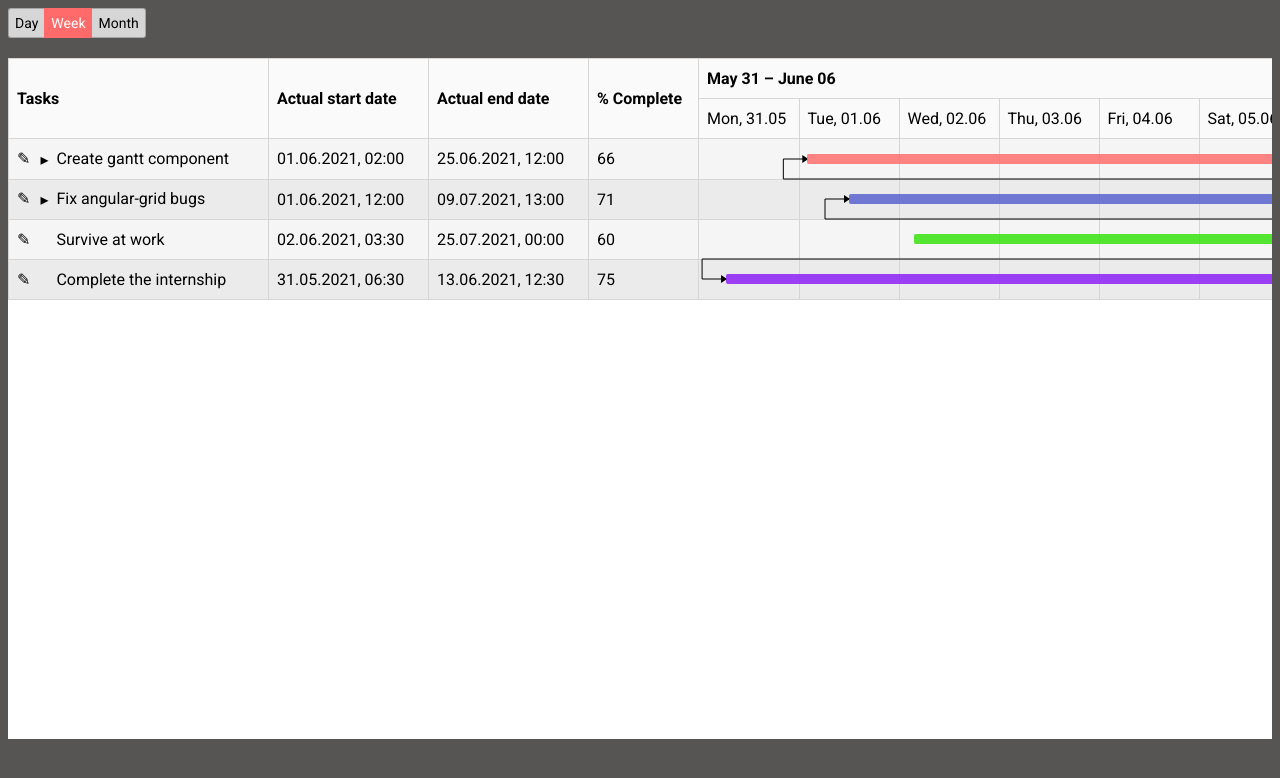
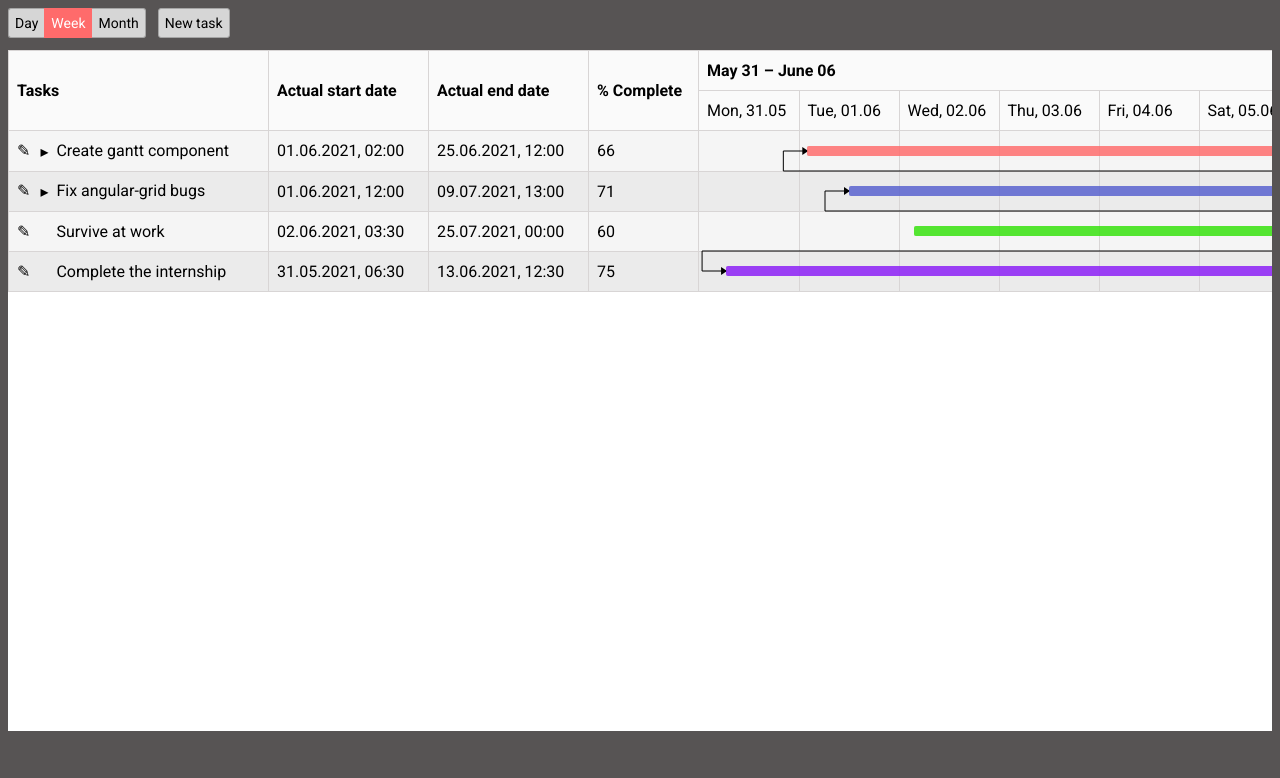
Before and after one commit to Overfirst/angular-gantt, an Angular app: page / in a window 1280 px wide. Shown: the top 778 px of the page. Built offline with nearby package versions, Linux system fonts and the light colour scheme.

Commit message:
Кнопка для создания таска (на будущее)

```diff
--- a/src/app/shared/components/gantt/gantt-periods/gantt-periods.component.html
+++ b/src/app/shared/components/gantt/gantt-periods/gantt-periods.component.html
@@ -1,4 +1,3 @@
-<nav>
 <button
   *ngFor="let p of periods"
   (click)="period = p"
@@ -7,4 +6,3 @@
   [disabled]="disabled"
   [class.btn-disabled]="disabled"
 >{{ p }}</button>
-</nav>
--- a/src/app/shared/components/gantt/gantt-periods/gantt-periods.component.scss
+++ b/src/app/shared/components/gantt/gantt-periods/gantt-periods.component.scss
@@ -5,8 +5,6 @@ $header-btn-active-color:#ff6b6b;
   padding: 6px;
   border: 1px solid #a5a5a5;
   background: #d6d6d6;
-  margin-bottom: 20px;
-
 
   &:not(.btn-disabled) {
     cursor: pointer;
--- a/src/app/shared/components/gantt/gantt.component.html
+++ b/src/app/shared/components/gantt/gantt.component.html
@@ -1,7 +1,15 @@
-<gantt-periods
-  [disabled]="modalOpened"
-  (periodChange)="periodChange($event)">
-</gantt-periods>
+<div class="control-panel">
+  <gantt-periods
+    [disabled]="modalOpened"
+    (periodChange)="periodChange($event)">
+  </gantt-periods>
+
+  <button
+    [disabled]="modalOpened"
+    class="create-btn"
+    [class.btn-disabled]="modalOpened"
+  >New task</button>
+</div>
 
 <div #mainRef class="gantt-content" (click)="modalOpened = false">
   <div #tasksRef>
--- a/src/app/shared/components/gantt/gantt.component.scss
+++ b/src/app/shared/components/gantt/gantt.component.scss
@@ -32,3 +32,31 @@
   transform: translate(-50%, -50%);
   font-size: 48px;
 }
+
+.control-panel {
+  display: flex;
+  margin-bottom: 12px;
+}
+
+.create-btn {
+  padding: 6px;
+  border: 1px solid #a5a5a5;
+  background: #d6d6d6;
+  margin-left: 12px;
+  border-radius: 3px;
+
+  &:not(.btn-disabled) {
+    cursor: pointer;
+  }
+
+  transition: all 0.15s;
+  font-size: 14px;
+
+  &:hover:not(.header-btn-active, .btn-disabled) {
+    background-color: #b1adad;
+  }
+
+  &:hover:is(.header-btn-active) {
+    cursor: default;
+  }
+}
```
Lines whose indentation alone changed are shown as unchanged.
